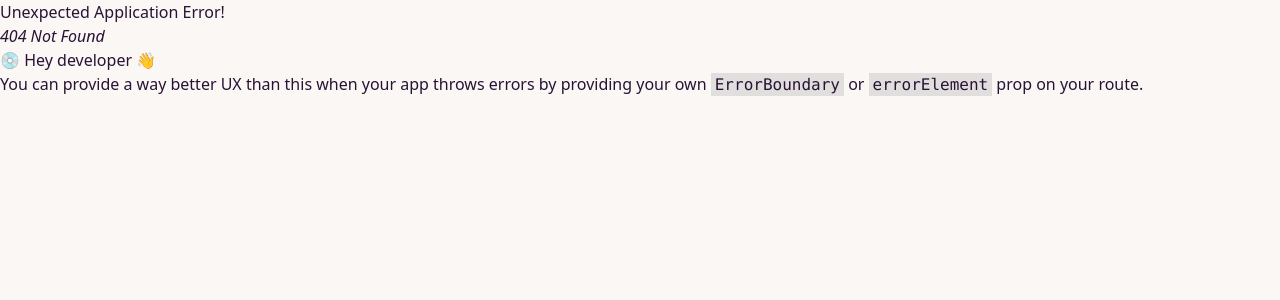
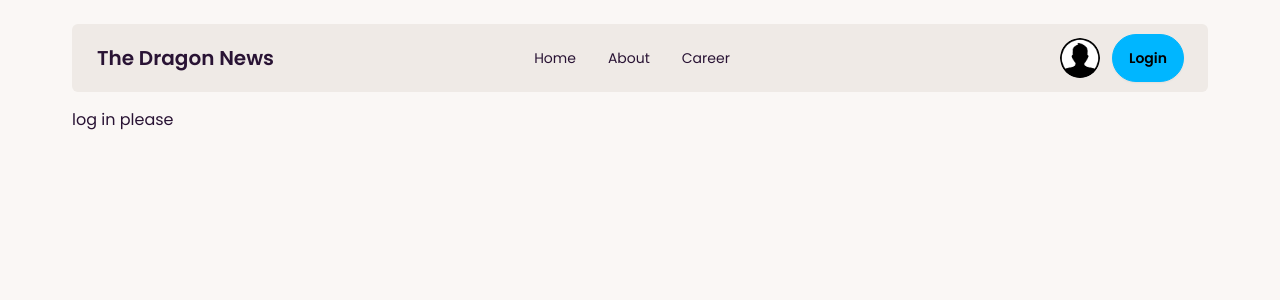
Before and after one commit to mhmitas/the-dragon-news-recap, a React (Vite) app: page /login in a window 1280 px wide. Before the commit this address had no page. Shown: the top 300 px of the page. Built offline with nearby package versions, Linux system fonts and the light colour scheme.

Commit message:
added login route

```diff
--- a/src/components/shared/navbar/Navbar.jsx
+++ b/src/components/shared/navbar/Navbar.jsx
@@ -35,7 +35,7 @@ const Navbar = () => {
                             <img alt="Tailwind CSS Navbar component" src={userDefault} />
                         </div>
                     </div>
-                    <Link>
+                    <Link to="/login">
                         <button className="btn btn-info">Login</button>
                     </Link>
                 </div>
--- /dev/null
+++ b/src/pages/login/Login.jsx
@@ -0,0 +1,13 @@
+import React from 'react';
+import Navbar from '../../components/shared/navbar/Navbar';
+
+const Login = () => {
+    return (
+        <div>
+            <Navbar></Navbar>
+            <h3>log in please</h3>
+        </div>
+    );
+};
+
+export default Login;
--- a/src/router/routerConfig.jsx
+++ b/src/router/routerConfig.jsx
@@ -2,6 +2,7 @@ import { createBrowserRouter } from "react-router-dom";
 import Root from "../components/layouts/Root";
 import Home from "../pages/home/Home";
 import AllNews from "../pages/home/all-newss/AllNewses";
+import Login from "../pages/login/Login";
 
 const router = createBrowserRouter([
     {
@@ -18,6 +19,10 @@ const router = createBrowserRouter([
                         loader: () => fetch('https://dev.to/api/articles'),
                     }
                 ]
+            },
+            {
+                path: '/login',
+                element: <Login></Login>
             }
         ]
     },
```
